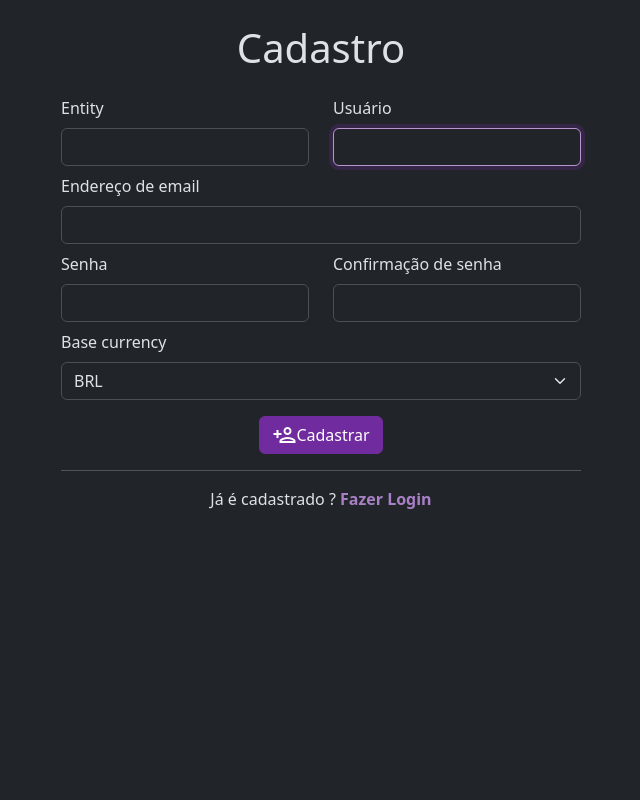
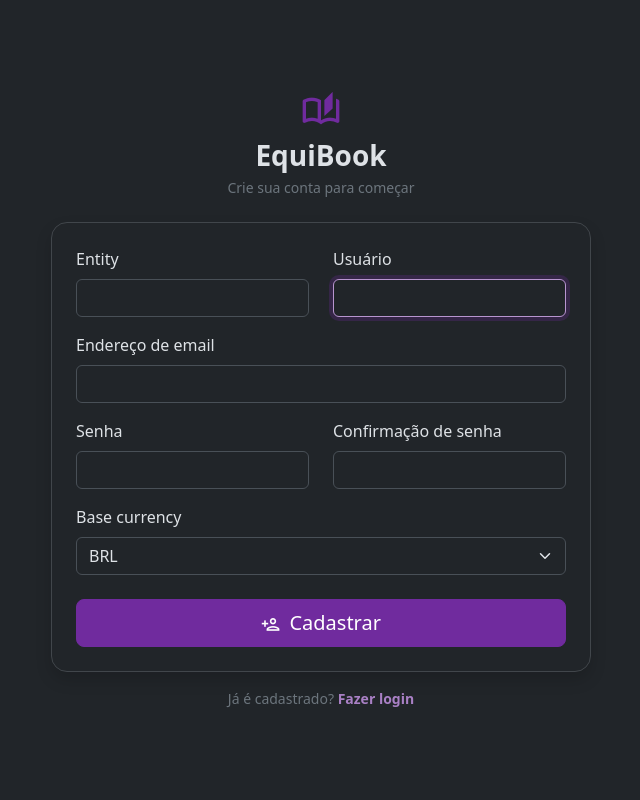
Before and after one commit to pedro-belo/sistema-contabil, a Django app: page /register/ in a window 1280 px wide. Shown: the whole page, without its empty margins (319-959 px from the left). Run offline with Django 4.2, Linux system fonts and the light colour scheme; style sheets or scripts are compiled from the project's sources; some libraries are stand-ins or nearby versions.

Commit message:
update login, register styles

```diff
--- a/equibook/users/templates/registration/create.html
+++ b/equibook/users/templates/registration/create.html
@@ -2,66 +2,72 @@
 
 {% load static %}
 
+{% block title %}Cadastro{% endblock %}
+
 {% block content %}
 
-<h1 class="text-center m-4">Cadastro</h1>
+<div class="min-vh-100 d-flex align-items-center justify-content-center py-5">
+  <div class="w-100" style="max-width: 540px;">
 
-<form class="mx-auto m-4" action="{% url 'users:register' %}" method="post" style="max-width: 520px;">
+    <div class="text-center mb-4">
+      <span class="material-icons-outlined text-primary mb-2" style="font-size: 2.5rem;">auto_stories</span>
+      <h1 class="fw-bold fs-3 mb-1">EquiBook</h1>
+      <p class="text-secondary small mb-0">Crie sua conta para começar</p>
+    </div>
+
+    <div class="card border-secondary-subtle rounded-4 shadow">
+      <div class="card-body p-4">
+
+        <form action="{% url 'users:register' %}" method="post">
+          {% csrf_token %}
 
           {% include "snippets/non_field_errors.html" with form=form %}
           {% include "snippets/messages.html" %}
 
-    {% csrf_token %}
-
           <div class="row">
-        <div class="col-sm-12 col-md-6 mb-2">
+            <div class="col-sm-12 col-md-6 mb-3">
               {% include "./form_field.html" with field=form.entity %}
             </div>
-
-        <div class="col-sm-12 col-md-6 mb-2">
+            <div class="col-sm-12 col-md-6 mb-3">
               {% include "./form_field.html" with field=form.username %}
             </div>
-
           </div>
 
-    <div class="mb-2">
+          <div class="mb-3">
             {% include "./form_field.html" with field=form.email %}
           </div>
 
           <div class="row">
-
-        <div class="col-sm-12 col-md-6 mb-2">
+            <div class="col-sm-12 col-md-6 mb-3">
               {% include "./form_field.html" with field=form.password1 %}
             </div>
-
-        <div class="col-sm-12 col-md-6 mb-2">
+            <div class="col-sm-12 col-md-6 mb-3">
               {% include "./form_field.html" with field=form.password2 %}
             </div>
-
           </div>
 
-    <div class="mb-2">
+          <div class="mb-3">
             {% include "./form_field.html" with field=form.base_currency %}
           </div>
 
-    <div class="p-2 text-center">
-        <button class="btn btn-primary" type="submit">
-            <div class="d-flex">
-                <span class="material-icons-outlined">person_add</span>
-                <span>Cadastrar</span>
-            </div>
+          <div class="d-grid mt-4">
+            <button class="btn btn-primary btn-lg" type="submit">
+              <span class="material-icons-outlined align-middle me-1" style="font-size: 1.2rem;">person_add</span>
+              Cadastrar
             </button>
           </div>
 
-    <hr class="mt-2">
+        </form>
 
-    <p class="text-center">
-        Já é cadastrado ?
-        <a class="fw-bold text-decoration-none text-center" href="{% url 'users:login' %}">
-            Fazer Login
-        </a>
+      </div>
+    </div>
+
+    <p class="text-center text-secondary small mt-3 mb-0">
+      Já é cadastrado?
+      <a class="fw-semibold text-decoration-none" href="{% url 'users:login' %}">Fazer login</a>
     </p>
 
-</form>
+  </div>
+</div>
 
 {% endblock %}
```
Also changed, not shown: equibook/users/templates/registration/login.html (+26 -18 lines). Lines whose indentation alone changed are shown as unchanged.
